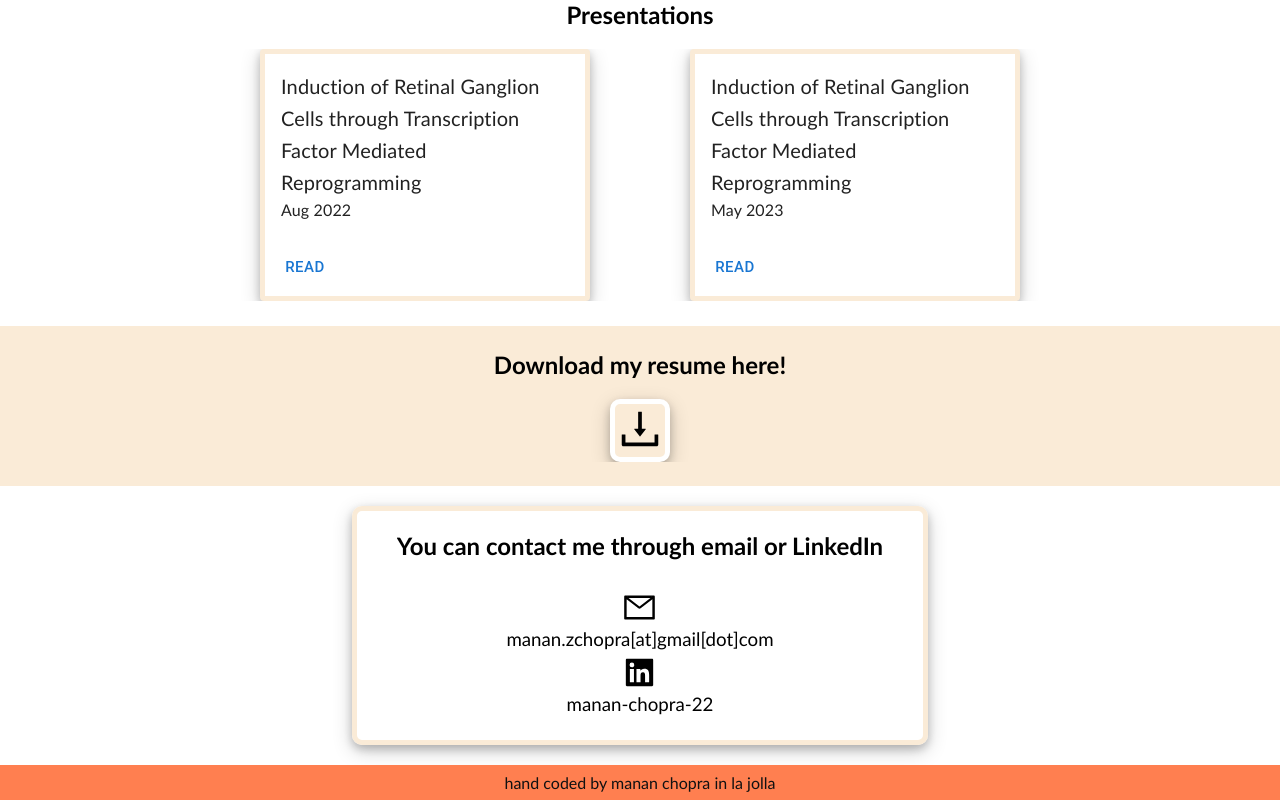
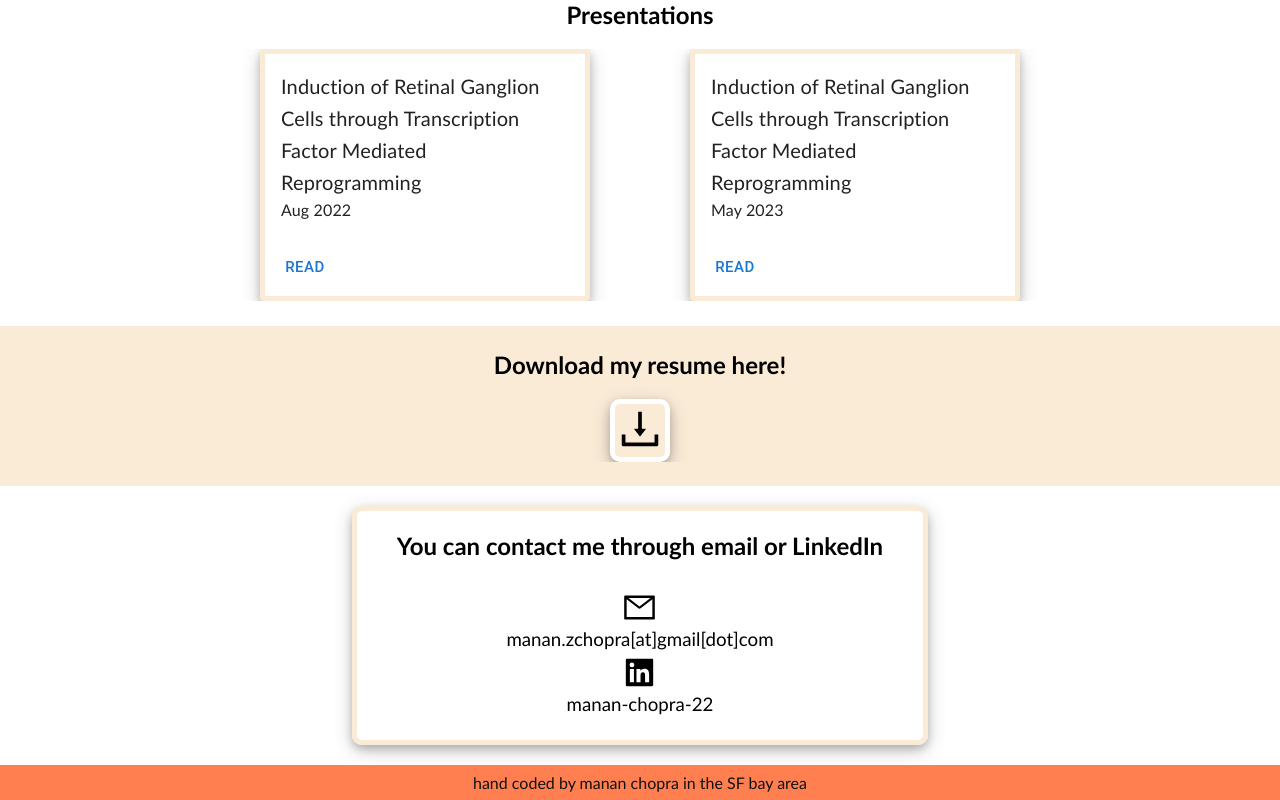
Before and after one commit to recursivelymanan/portfolio-web, a React (Create React App) app: page / in a window 1280 px wide. Shown: the part 814-1614 px from the top of the page. Built offline with nearby package versions, Linux system fonts and the light colour scheme.

Commit message:
Updated footer

```diff
--- a/src/App.js
+++ b/src/App.js
@@ -37,7 +37,7 @@ function App() {
             target="_blank"
             rel="noopener noreferrer"
           >
-            hand coded by manan chopra in la jolla
+            hand coded by manan chopra in the SF bay area
           </a>
         </span>
       </section>
```
